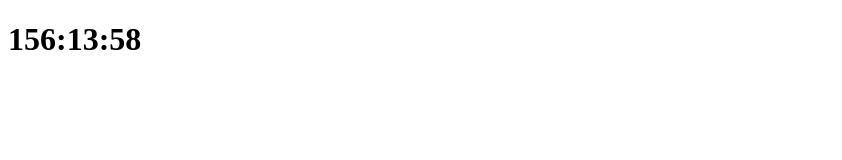
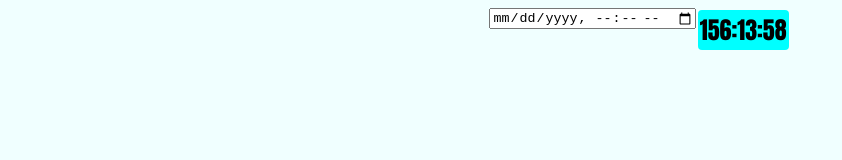
Before and after one commit to TulioMoura/vacation-timer, a plain HTML site: page index.html in a window 1280 px wide. Shown: the whole page, without its empty margins (0-842 px from the left). Drawn offline with Linux system fonts and the light colour scheme.

Commit message:
added some styles

```diff
--- a/index.html
+++ b/index.html
@@ -4,11 +4,13 @@
     <meta charset="UTF-8">
     <meta name="viewport" content="width=device-width, initial-scale=1.0">
     <title>Document</title>
+    <link rel="stylesheet" href="style.css">
 </head>
 <body>
-    <h1 id="hor"></h1>
-    <h2 id="min"></h2>
-    <h3 id="sec"></h3>
+    <form>
+        <input type="datetime-local" name="Horario" id="form" hidden=true>
+    </form>
+    <h1 id="timer"></h1>
     <script src="script.js"></script>
 </body>
 </html>
--- a/script.js
+++ b/script.js
@@ -1,6 +1,9 @@
-let hor = document.getElementById("hor")
-let min = document.getElementById("min")
-let sec = document.getElementById("sec")
+let timer = document.getElementById("timer")
+let form = document.getElementById("form")
+let date = localStorage.getItem("count_to")
+if(!date){
+    form.hidden = false;
+}
 
 let vac = new Date (2023,11,22,17)
 console.log(vac)
@@ -10,14 +13,14 @@ setInterval(()=>{
     diff = vac.getTime()-now.getTime()
     hr =  diff/3600000
     diff = diff%3600000
-    hor.innerText =Math.floor(hr) + ":";
+    timer.innerText =Math.floor(hr) + ":";
 
     mn = diff/60000;
     diff = diff%60000
-    hor.innerText = hor.innerText + Math.floor(mn)+":";
+    timer.innerText = timer.innerText + Math.floor(mn)+":";
 
     se = diff/1000;
 
-    hor.innerText = hor.innerText+ Math.floor(se);
+    timer.innerText = timer.innerText+ Math.floor(se);
 
 },1000)
--- a/style.css
+++ b/style.css
@@ -0,0 +1,19 @@
+#timer{
+    font-size: 18pt;
+    font-family: Impact, Haettenschweiler, 'Arial Narrow Bold', sans-serif;
+    background-color: aqua;
+    width: auto;
+    border-radius: 0.25rem;
+    margin: 2px;
+    padding: 2px;
+    height: 25%;
+    display: flex;
+    justify-content: center;
+
+}
+
+body{
+    display: flex;
+    background-color: azure;
+    justify-content: center;
+}
```
